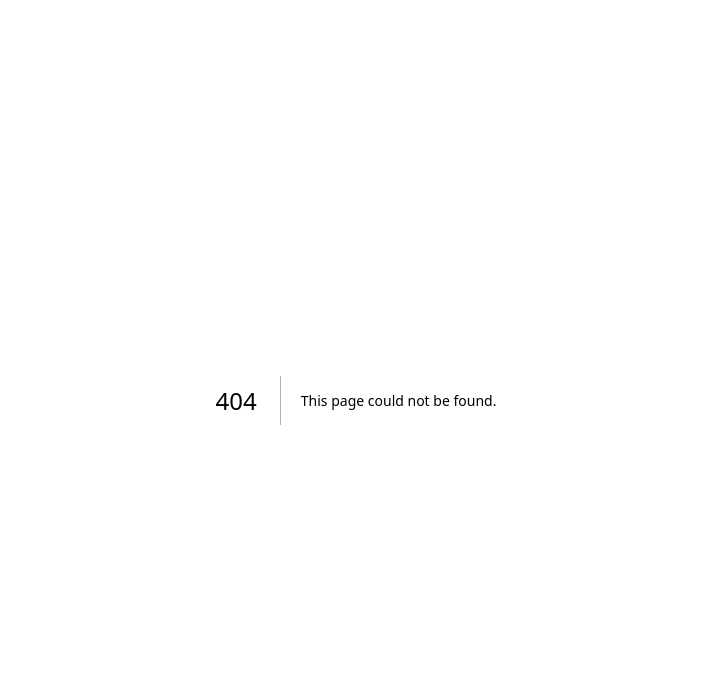
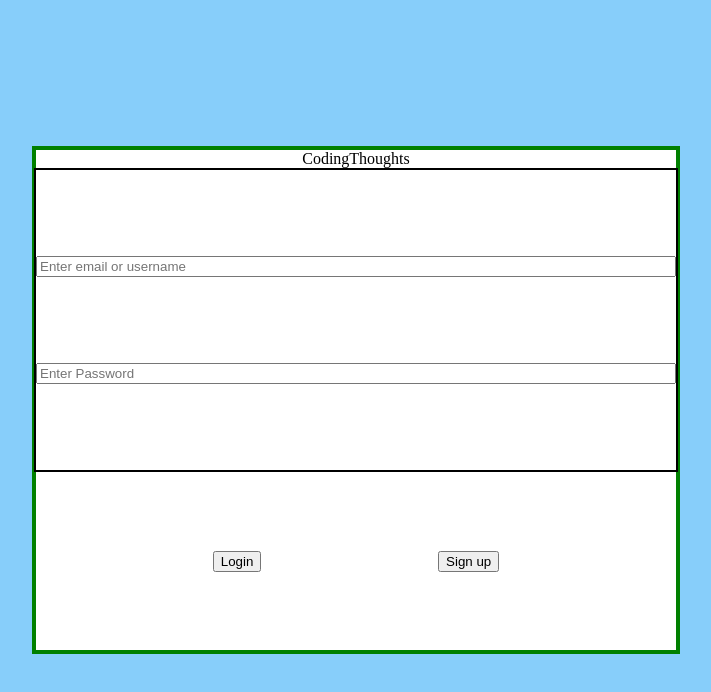
Before and after one commit to DavidSietko/codingThoughts, a Next.js app in the folder codingthoughts/: page /login in a window 1280 px wide. Before the commit this address had no page. Shown: the top 692 px of the page, without its empty margins (284-995 px from the left). Built offline with nearby package versions, Linux system fonts and the light colour scheme.

Commit message:
added basic loginpage with low level styling to app

```diff
--- a/codingthoughts/src/app/globals.css
+++ b/codingthoughts/src/app/globals.css
@@ -1,42 +1,11 @@
-:root {
-  --background: #ffffff;
-  --foreground: #171717;
+html, body {
+  margin: 0;
+  padding: 0;
+  box-sizing: border-box;
 }
 
-@media (prefers-color-scheme: dark) {
-  :root {
-    --background: #0a0a0a;
-    --foreground: #ededed;
-  }
+
+:root {
+  --main: lightskyblue;
+  --secondary: white;
 }
-
-html,
-body {
-  max-width: 100vw;
-  overflow-x: hidden;
-}
-
-body {
-  color: var(--foreground);
-  background: var(--background);
-  font-family: Arial, Helvetica, sans-serif;
-  -webkit-font-smoothing: antialiased;
-  -moz-osx-font-smoothing: grayscale;
-}
-
-* {
-  box-sizing: border-box;
-  padding: 0;
-  margin: 0;
-}
-
-a {
-  color: inherit;
-  text-decoration: none;
-}
-
-@media (prefers-color-scheme: dark) {
-  html {
-    color-scheme: dark;
-  }
-}
--- /dev/null
+++ b/codingthoughts/src/app/login/page.module.css
@@ -0,0 +1,11 @@
+.container {
+    display: flex;
+    flex-direction: column;
+    justify-content: center;
+    align-items: center;
+
+    width: 100%;
+    height: 100vh;
+
+    background-color: var(--main);
+}
--- /dev/null
+++ b/codingthoughts/src/app/login/page.tsx
@@ -0,0 +1,10 @@
+import LoginForm from '@/components/form/LoginForm';
+import styles from "./page.module.css";
+
+export default function Home() {
+    return (
+        <div className={styles.container}>
+            <LoginForm/>
+        </div>
+    );
+}
--- /dev/null
+++ b/codingthoughts/src/components/form/LoginForm.module.css
@@ -0,0 +1,32 @@
+.container {
+    display: flex;
+    flex-direction: column;
+    justify-content: center;
+    align-items: center;
+    width: 50%;
+    height: 500px;
+    background-color: var(--secondary);
+
+    border: 4px solid green;
+}
+
+.entries {
+    display: flex;
+    flex-direction: column;
+    justify-content: space-evenly;
+    align-items: space-evenly;
+    width: 100%;
+    height: 60%;
+    border: 2px solid black;
+}
+
+.buttons {
+    display: flex;
+    flex-direction: row;
+    justify-content: space-evenly;
+    align-items: center;
+    width: 100%;
+    height: auto;
+    flex: 1;
+
+}
--- /dev/null
+++ b/codingthoughts/src/components/form/LoginForm.tsx
@@ -0,0 +1,37 @@
+"use client";
+import { useRouter } from "next/navigation";
+import { useState } from "react";
+import styles from "./LoginForm.module.css";
+
+export default function loginForm() {
+    // strings for the email and password
+    const [email, setEmail] = useState<string>("");
+    const [password, setPassword] = useState<string>("");
+
+    const router = useRouter();
+
+    // function to go to signup page, just pushing the signup route onto router
+    const signupUser = () => {
+        router.push("/signup");
+    }
+
+    const loginUser = () => {
+        // will put logic to validate a user log in here
+    }
+
+
+
+    return (
+        <form className={styles.container}>
+            <header>CodingThoughts</header>
+            <div className={styles.entries}>
+                <input onChange={(e) => {setEmail(e.target.value)}} placeholder="Enter email or username"></input>
+                <input onChange={(e) => {setPassword(e.target.value)}} placeholder="Enter Password"></input>
+            </div>
+            <div className={styles.buttons}>
+                <button onClick={loginUser}>Login</button>
+                <button onClick={signupUser}>Sign up</button>
+            </div>
+        </form>
+    );
+}
```
